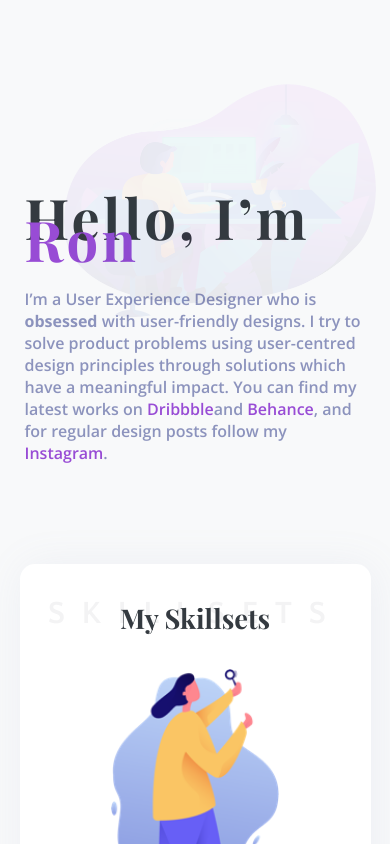
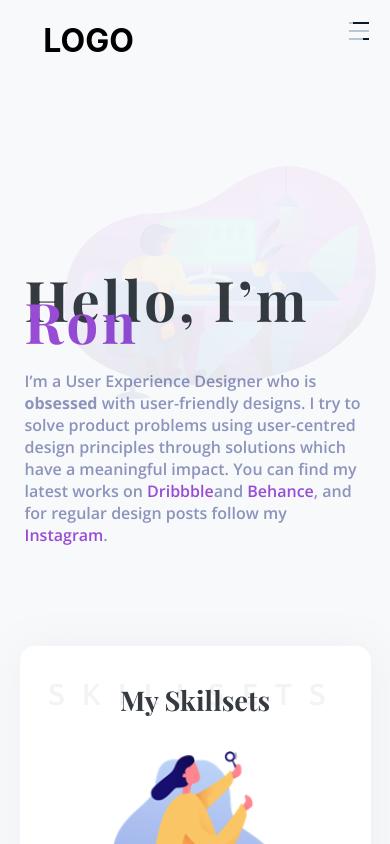
Before and after one commit to Kanishka5/portfolio, a React (Create React App) app: page / in a window 390 px wide. Shown: the top 844 px of the page. Built offline with nearby package versions, Linux system fonts and the light colour scheme; no server answers.

Commit message:
responsive

```diff
--- /dev/null
+++ b/src/assets/css/nav.css
@@ -0,0 +1,226 @@
+/* navbar mobile */
+
+.menuIcon {
+  cursor: pointer;
+  display: block;
+  position: fixed;
+  right: 15px;
+  top: 20px;
+  height: 23px;
+  width: 27px;
+  z-index: 56;
+}
+
+/* Icon Bars */
+.icon-bars {
+  background: rgb(13, 26, 38);
+  position: absolute;
+  left: 1px;
+  top: 45%;
+  height: 2px;
+  width: 20px;
+  -webkit-transition: 0.4s;
+  transition: 0.4s;
+}
+
+.icon-bars::before {
+  background: rgb(13, 26, 38);
+  content: "";
+  position: absolute;
+  left: 0;
+  top: -8px;
+  height: 2px;
+  width: 20px;
+  /*     -webkit-transition: top 0.2s ease 0.3s;
+      transition: top 0.2s ease 0.3s; */
+  -webkit-transition: 0.3s width 0.4s;
+  transition: 0.3s width 0.4s;
+}
+
+.icon-bars::after {
+  margin-top: 0px;
+  background: rgb(13, 26, 38);
+  content: "";
+  position: absolute;
+  left: 0;
+  bottom: -8px;
+  height: 2px;
+  width: 20px;
+  /*     -webkit-transition: top 0.2s ease 0.3s;
+      transition: top 0.2s ease 0.3s; */
+  -webkit-transition: 0.3s width 0.4s;
+  transition: 0.3s width 0.4s;
+}
+
+/* Bars Shadows */
+.icon-bars.overlay {
+  background: rgb(97, 114, 129);
+  background: rgb(183, 199, 211);
+  width: 20px;
+  animation: middleBar 3s infinite 0.5s;
+  -webkit-animation: middleBar 3s infinite 0.5s;
+}
+@keyframes middleBar {
+  0% {
+    width: 0px;
+  }
+  50% {
+    width: 20px;
+  }
+  100% {
+    width: 0px;
+  }
+}
+@-webkit-keyframes middleBar {
+  0% {
+    width: 0px;
+  }
+  50% {
+    width: 20px;
+  }
+  100% {
+    width: 0px;
+  }
+}
+
+.icon-bars.overlay::before {
+  background: rgb(97, 114, 129);
+  background: rgb(183, 199, 211);
+  width: 10px;
+  animation: topBar 3s infinite 0.2s;
+  -webkit-animation: topBar 3s infinite 0s;
+}
+@keyframes topBar {
+  0% {
+    width: 0px;
+  }
+  50% {
+    width: 10px;
+  }
+  100% {
+    width: 0px;
+  }
+}
+@-webkit-keyframes topBar {
+  0% {
+    width: 0px;
+  }
+  50% {
+    width: 10px;
+  }
+  100% {
+    width: 0px;
+  }
+}
+
+.icon-bars.overlay::after {
+  background: rgb(97, 114, 129);
+  background: rgb(183, 199, 211);
+  width: 15px;
+  animation: bottomBar 3s infinite 1s;
+  -webkit-animation: bottomBar 3s infinite 1s;
+}
+@keyframes bottomBar {
+  0% {
+    width: 0px;
+  }
+  50% {
+    width: 15px;
+  }
+  100% {
+    width: 0px;
+  }
+}
+@-webkit-keyframes bottomBar {
+  0% {
+    width: 0px;
+  }
+  50% {
+    width: 15px;
+  }
+  100% {
+    width: 0px;
+  }
+}
+
+/* Toggle Menu Icon */
+.menuIcon.toggle .icon-bars {
+  top: 5px;
+  transform: translate3d(0, 5px, 0) rotate(135deg);
+  transition-delay: 0.1s;
+  transition: transform 0.4s cubic-bezier(0.68, -0.55, 0.265, 1.55);
+}
+
+.menuIcon.toggle .icon-bars::before {
+  top: 0;
+  transition-delay: 0.1s;
+  opacity: 0;
+}
+
+.menuIcon.toggle .icon-bars::after {
+  top: 10px;
+  transform: translate3d(0, -10px, 0) rotate(-270deg);
+  transition-delay: 0.1s;
+  transition: transform 0.4s cubic-bezier(0.68, -0.55, 0.265, 1.55);
+}
+
+.menuIcon.toggle .icon-bars.overlay {
+  width: 20px;
+  opacity: 0;
+  -webkit-transition: all 0s ease 0s;
+  transition: all 0s ease 0s;
+}
+
+/*======================================================
+                     Responsive Mobile Menu
+    ======================================================*/
+#menu p {
+  float: right;
+  padding-left: 15px;
+}
+
+.overlay-menu {
+  background: #a670d8;
+  color: rgb(13, 26, 38);
+  display: flex;
+  align-items: center;
+  justify-content: center;
+  position: fixed;
+  top: 0;
+  right: 0;
+  z-index: 55;
+  padding-right: 15px;
+  transform: translateX(-100%);
+  width: 100vw;
+  height: 100vh;
+  -webkit-transition: transform 0.2s ease-out;
+  transition: transform 0.2s ease-out;
+}
+
+.overlay-menu ul,
+.overlay-menu li {
+  display: block;
+  position: relative;
+}
+
+.overlay-menu li a {
+  color: #343a3f;
+  display: block;
+  font-size: 1.8em;
+  letter-spacing: 4px;
+  /*   opacity: 0; */
+  padding: 10px 0;
+  text-align: right;
+  text-transform: uppercase;
+  -webkit-transition: color 0.3s ease;
+  transition: color 0.3s ease;
+  /*   -webkit-transition: 0.2s opacity 0.2s ease-out;
+    transition: 0.2s opacity 0.2s ease-out; */
+}
+
+.overlay-menu li a:hover,
+.overlay-menu li a:active {
+  color: rgb(28, 121, 184);
+  -webkit-transition: color 0.3s ease;
+  transition: color 0.3s ease;
+}
--- a/src/components/Footer.js
+++ b/src/components/Footer.js
@@ -70,7 +70,7 @@ export default class Footer extends Component {
             visual design projects, I’ll be more than happy to work together!
           </p>
           <a
-            href="mailto:someone@example.com?Subject=Hello%20again"
+            href="mailto:rg.uidesign@gmail.com?Subject=I would like to hire you"
             target="_top"
           >
             <img src={btn} />
@@ -103,7 +103,9 @@ export default class Footer extends Component {
                   listStyle: "none"
                 }}
               >
-                <a style={linkStyle}>DRIBBLE</a>
+                <a href="https://dribbble.com/drifted_galaxy" style={linkStyle}>
+                  DRIBBLE
+                </a>
               </li>
               <li
                 style={{
@@ -116,7 +118,9 @@ export default class Footer extends Component {
                   listStyle: "none"
                 }}
               >
-                <a style={linkStyle}>BEHANCE</a>
+                <a href="https://www.behance.net/Rounak0713" style={linkStyle}>
+                  BEHANCE
+                </a>
               </li>
               <li
                 style={{
@@ -129,7 +133,12 @@ export default class Footer extends Component {
                   listStyle: "none"
                 }}
               >
-                <a style={linkStyle}>INSTAGRAM</a>
+                <a
+                  href="https://www.instagram.com/drifted_galaxy"
+                  style={linkStyle}
+                >
+                  INSTAGRAM
+                </a>
               </li>
               <li
                 style={{
@@ -142,7 +151,9 @@ export default class Footer extends Component {
                   listStyle: "none"
                 }}
               >
-                <a style={linkStyle}>TWITTER</a>
+                <a href="https://twitter.com/Ronuxdesign" style={linkStyle}>
+                  TWITTER
+                </a>
               </li>
               <li
                 style={{
@@ -155,7 +166,12 @@ export default class Footer extends Component {
                   listStyle: "none"
                 }}
               >
-                <a style={linkStyle}>LINKEDIN</a>
+                <a
+                  href="https://www.linkedin.com/in/rounak-ghosh-53a21b136/"
+                  style={linkStyle}
+                >
+                  LINKEDIN
+                </a>
               </li>
               <li
                 style={{
--- a/src/components/Navbar.js
+++ b/src/components/Navbar.js
@@ -1,5 +1,6 @@
 import React, { Component } from "react";
 import hire from "../assets/images/hire-button.png";
+import "../assets/css/nav.css";
 
 const breakpoints = {
   desktop: 1040,
@@ -8,8 +9,32 @@ const breakpoints = {
 };
 
 export default class Navbar extends Component {
+  componentDidMount() {
+    let menuIcon = document.querySelector(".menuIcon");
+    let nav = document.querySelector(".overlay-menu");
+
+    menuIcon.addEventListener("click", () => {
+      if (nav.style.transform !== "translateX(0%)") {
+        nav.style.transform = "translateX(0%)";
+        nav.style.transition = "transform 0.2s ease-out";
+      } else {
+        nav.style.transform = "translateX(-100%)";
+        nav.style.transition = "transform 0.2s ease-out";
+      }
+    });
+
+    // Toggle Menu Icon ========================================
+    let toggleIcon = document.querySelector(".menuIcon");
+
+    toggleIcon.addEventListener("click", () => {
+      if (toggleIcon.className !== "menuIcon toggle") {
+        toggleIcon.className += " toggle";
+      } else {
+        toggleIcon.className = "menuIcon";
+      }
+    });
+  }
   render() {
-    if (window.innerWidth > breakpoints.tablet) {
     return (
       <div className="navbar" style={navstyle}>
         <link
@@ -19,7 +44,12 @@ export default class Navbar extends Component {
         <div className="logo" style={headerStyle}>
           <h1>LOGO </h1>
         </div>
-          <nav className="navbar">
+        <nav
+          className="navbar"
+          style={{
+            display: window.innerWidth > breakpoints.tablet ? "block" : "none"
+          }}
+        >
           <ul className="header_lists" style={tabsstyle}>
             <li style={liststyle}>
               <a href="/" style={{ textDecoration: "none" }}>
@@ -38,7 +68,7 @@ export default class Navbar extends Component {
             </li>
             <li style={liststyle}>
               <a
-                  href="mailto:someone@example.com?Subject=Hello%20again"
+                href="mailto:rg.uidesign@gmail.com?Subject=I would like to hire you"
                 target="_top"
                 style={{ textDecoration: "none" }}
               >
@@ -47,13 +77,64 @@ export default class Navbar extends Component {
             </li>
           </ul>
         </nav>
+        <div
+          className="menuIcon"
+          style={{
+            display: window.innerWidth > breakpoints.tablet ? "none" : "block"
+          }}
+        >
+          <span className="icon icon-bars" />
+          <span className="icon icon-bars overlay" />
+        </div>
+        <div
+          className="overlay-menu"
+          style={{
+            display: window.innerWidth > breakpoints.tablet ? "none" : "block"
+          }}
+        >
+          <ul id="menu">
+            <li>
+              <a href="#"> ABOUT </a>
+            </li>
+            <li>
+              <a href="#"> AAROHAN </a>
+            </li>
+            <li>
+              <a href="#"> CELLS </a>
+            </li>
+            <li>
+              <a href="#"> MEMBERS </a>
+            </li>
+            <li>
+              <a href="#"> CONTACT US </a>
+            </li>
+          </ul>
+        </div>
       </div>
     );
-    } else {
-      return <div />;
   }
 }
-}
+
+const menuIconStyle = {
+  cursor: "pointer",
+  display: "block",
+  position: "fixed",
+  right: 15,
+  top: 20,
+  height: 23,
+  width: 27,
+  zIndex: 56
+};
+
+const iconstyle = {
+  background: "rgb(13, 26, 38)",
+  position: "absolute",
+  left: 1,
+  top: "45%",
+  height: 2,
+  width: 20,
+  transition: "0.4s"
+};
 
 const navitems = {
   fontFamily: "Open Sans, sans-serif",
```
Also changed, not shown: src/components/Projects.js (+20 -8 lines). Lines whose indentation alone changed are shown as unchanged.
